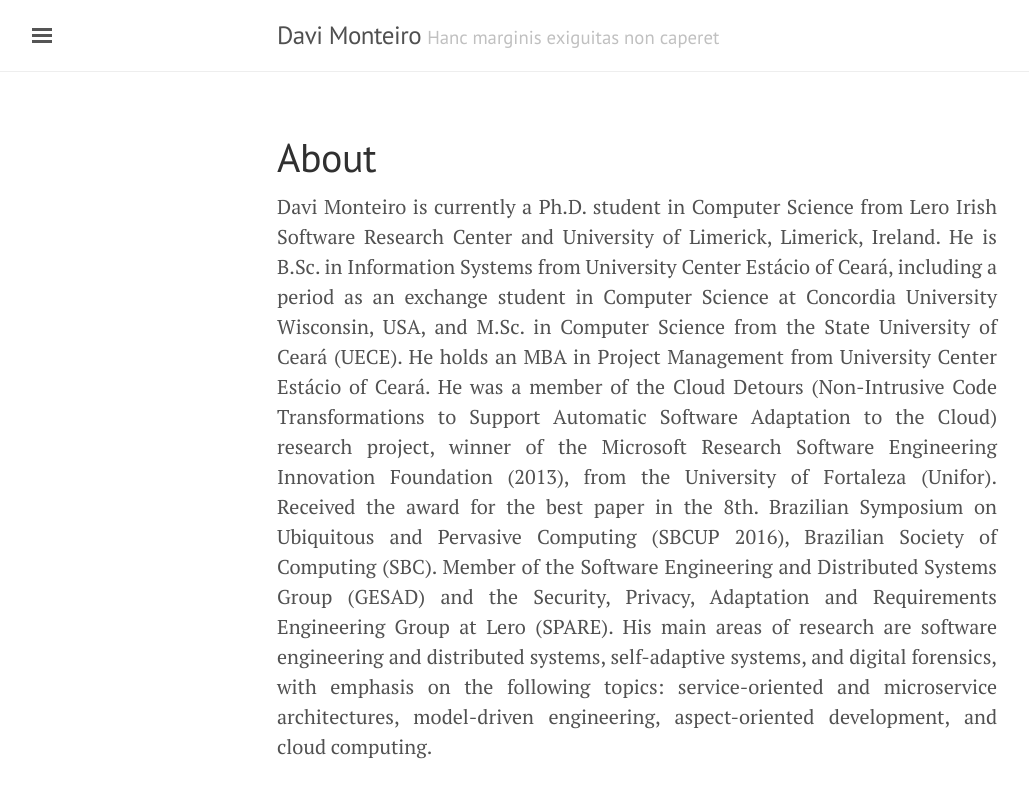
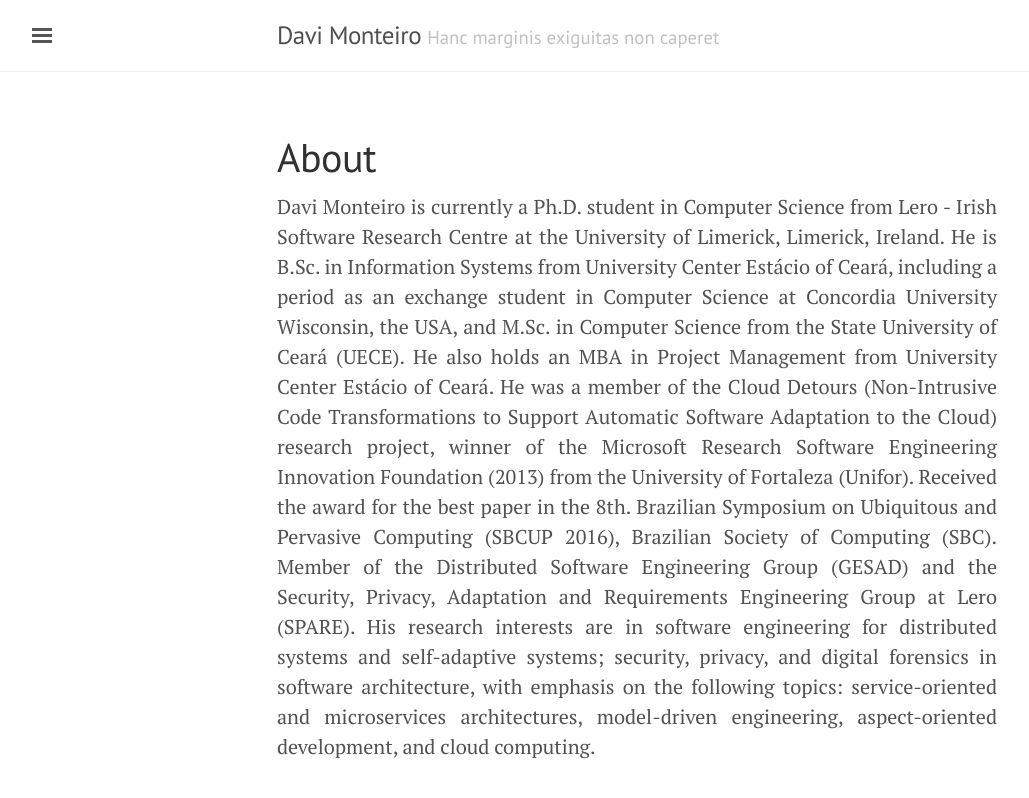
Before and after one commit to davimonteiro/davimonteiro.github.io, a Jekyll site: the page built from pages/about.md, in a window 1280 px wide. Shown: the top 798 px of the page, without its empty margins (3-1032 px from the left). Built offline with Jekyll 4.4.1, drawn with Linux system fonts in a browser that asks for light colours; nearby versions of some CDN libraries; a style sheet for code colours, icons or effects is not loaded.

Commit message:
Update my bio

```diff
--- a/pages/about.md
+++ b/pages/about.md
@@ -4,5 +4,5 @@ title: About
 permalink: /about/
 ---
 
-Davi Monteiro is currently a Ph.D. student in Computer Science from Lero Irish Software Research Center and University of Limerick, Limerick, Ireland. He is B.Sc. in Information Systems from University Center Estácio of Ceará, including a period as an exchange student in Computer Science at Concordia University Wisconsin, USA, and M.Sc. in Computer Science from the State University of Ceará (UECE). He holds an MBA in Project Management from University Center Estácio of Ceará. He was a member of the Cloud Detours (Non-Intrusive Code Transformations to Support Automatic Software Adaptation to the Cloud) research project, winner of the Microsoft Research Software Engineering Innovation Foundation (2013), from the University of Fortaleza (Unifor). Received the award for the best paper in the 8th. Brazilian Symposium on Ubiquitous and Pervasive Computing (SBCUP 2016), Brazilian Society of Computing (SBC). Member of the Software Engineering and Distributed Systems Group (GESAD) and the Security, Privacy, Adaptation and Requirements Engineering Group at Lero (SPARE). His main areas of research are software engineering and distributed systems, self-adaptive systems, and digital forensics, with emphasis on the following topics: service-oriented and microservice architectures, model-driven engineering, aspect-oriented development, and cloud computing.
+Davi Monteiro is currently a Ph.D. student in Computer Science from Lero - Irish Software Research Centre at the University of Limerick, Limerick, Ireland. He is B.Sc. in Information Systems from University Center Estácio of Ceará, including a period as an exchange student in Computer Science at Concordia University Wisconsin, the USA, and M.Sc. in Computer Science from the State University of Ceará (UECE). He also holds an MBA in Project Management from University Center Estácio of Ceará. He was a member of the Cloud Detours (Non-Intrusive Code Transformations to Support Automatic Software Adaptation to the Cloud) research project, winner of the Microsoft Research Software Engineering Innovation Foundation (2013) from the University of Fortaleza (Unifor). Received the award for the best paper in the 8th. Brazilian Symposium on Ubiquitous and Pervasive Computing (SBCUP 2016), Brazilian Society of Computing (SBC). Member of the Distributed Software Engineering Group (GESAD) and the Security, Privacy, Adaptation and Requirements Engineering Group at Lero (SPARE). His research interests are in software engineering for distributed systems and self-adaptive systems; security, privacy, and digital forensics in software architecture, with emphasis on the following topics: service-oriented and microservices architectures, model-driven engineering, aspect-oriented development, and cloud computing.
 {: .text-justify}
```
